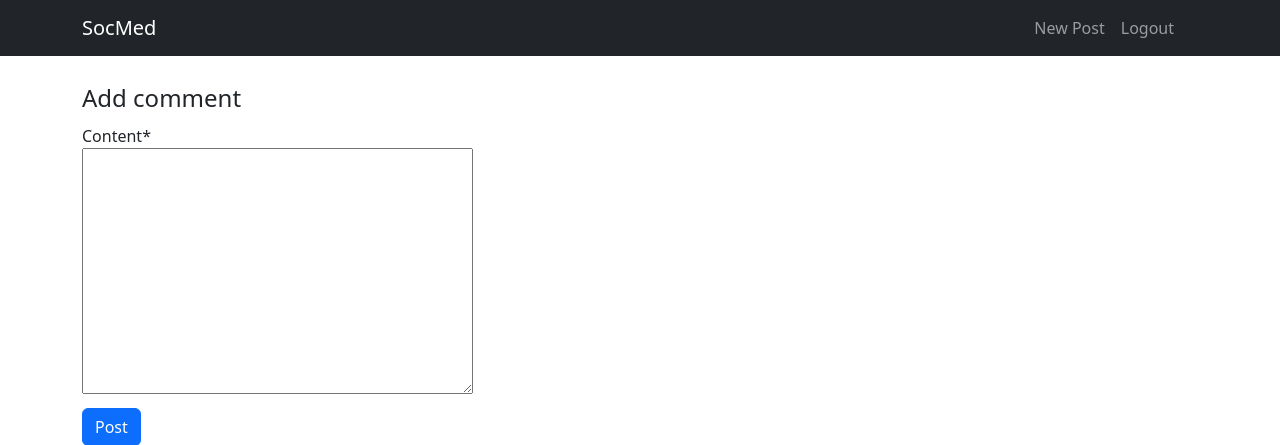
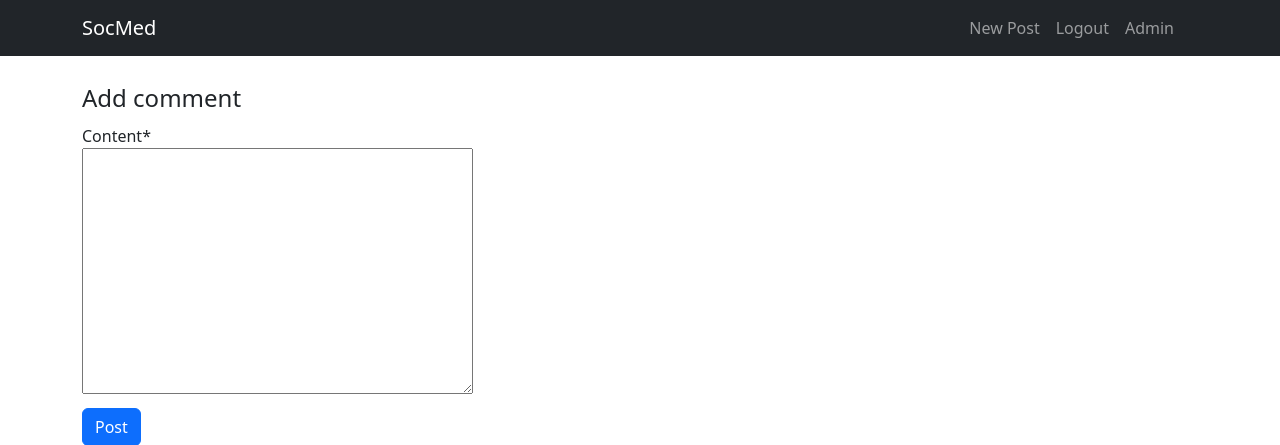
Before and after one commit to pankaj1707k/django-socmedia, a Django app: page /posts/comments/add/ in a window 1280 px wide. Shown: the top 445 px of the page. Run offline with Django 4.2, Linux system fonts and the light colour scheme; the visitor is signed in with stand-in values (Sample User, id 1); some libraries are stand-ins or nearby versions.

Commit message:
feat: add navlink to admin site for staff users

```diff
--- a/templates/users/base.html
+++ b/templates/users/base.html
@@ -27,6 +27,11 @@
                 <li class="nav-item">
                     <a class="nav-link" href="{% url 'logout' %}">Logout</a>
                 </li>
+                {% if user.is_staff %}
+                <li class="nav-item">
+                    <a class="nav-link" href="{% url 'admin:index' %}">Admin</a>
+                </li>
+                {% endif %}
                 {% else %}
                 <li class="nav-item">
                     <a class="nav-link" href="{% url 'register' %}">Sign up</a>
```
